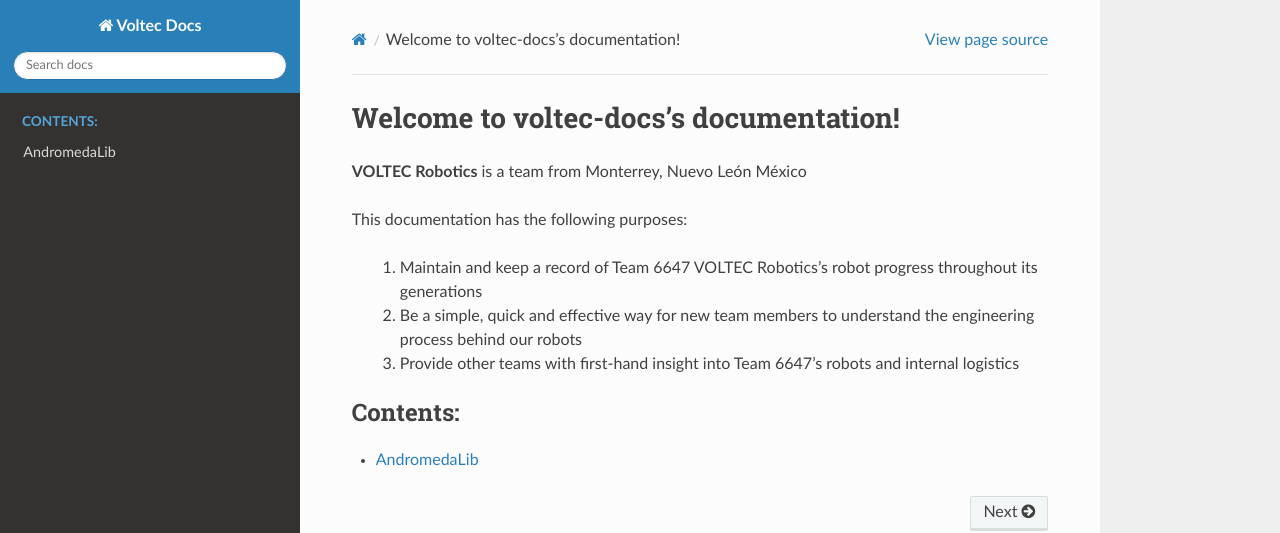
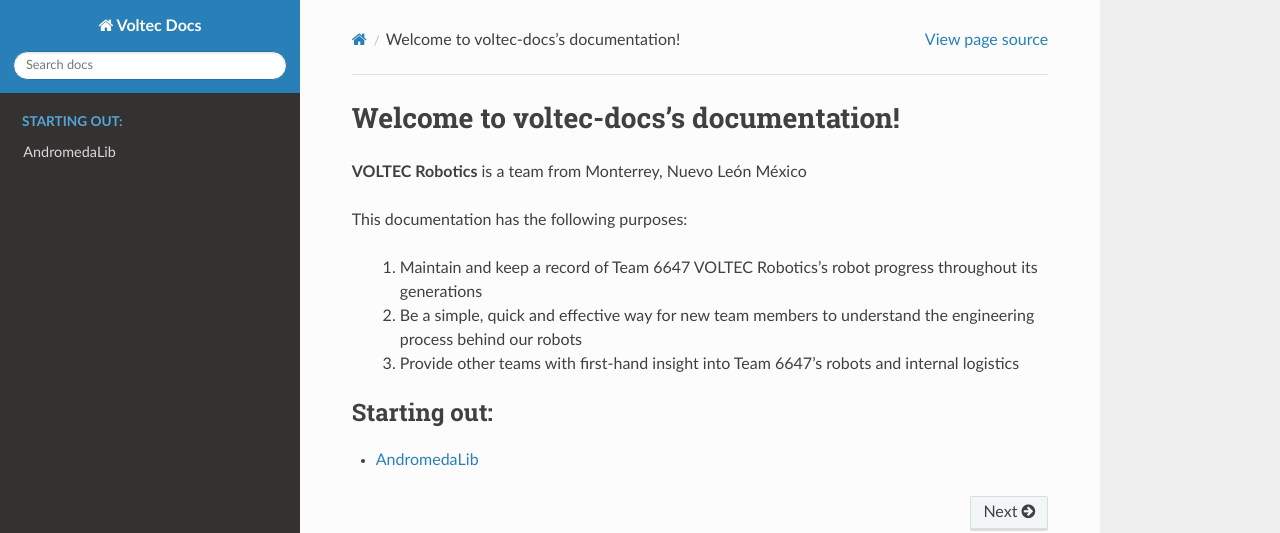
Before and after one commit to AndromedaHelix/voltec-docs, a Sphinx documentation site: the page built from docs/source/index.rst, in a window 1280 px wide. Shown: the top 533 px of the page. Built offline with Sphinx 7.4.7 and the Read the Docs theme 2.0.0, drawn with Linux system fonts in a browser that asks for light colours.

Commit message:
Changed toctree

```diff
--- a/docs/source/index.rst
+++ b/docs/source/index.rst
@@ -16,6 +16,6 @@
 
 .. toctree::
    :maxdepth: 2
-   :caption: Contents:
+   :caption: Starting out:
 
    andromeda/andromeda
```
